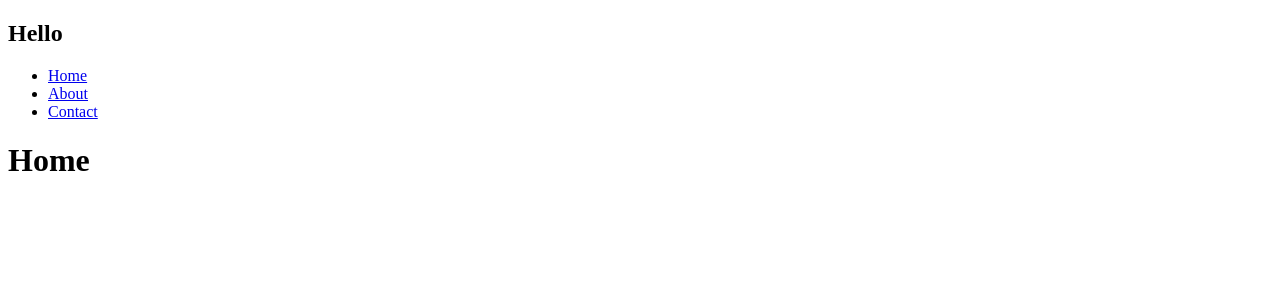
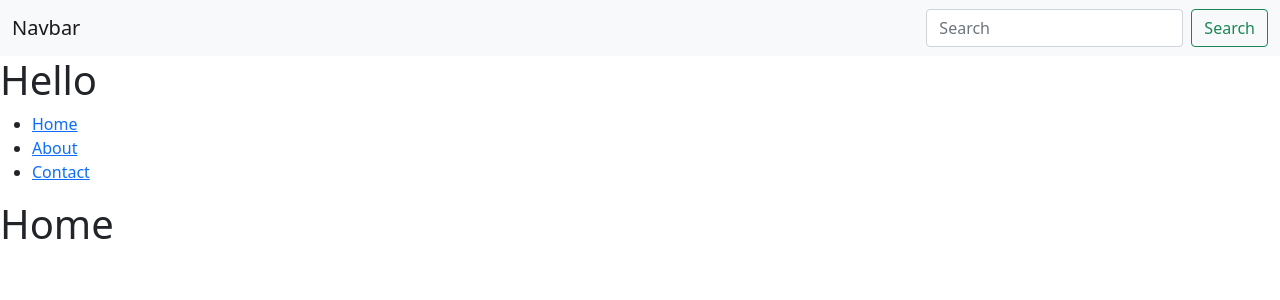
Before and after one commit to rnandon/YoutubeClone, a React (Create React App) app: page / in a window 1280 px wide. Shown: the top 300 px of the page. Built offline with nearby package versions, Linux system fonts and the light colour scheme.

Commit message:
Implemented basic navbar on App.js

```diff
--- a/package.json
+++ b/package.json
@@ -7,6 +7,7 @@
     "@testing-library/react": "^11.2.7",
     "@testing-library/user-event": "^12.8.3",
     "axios": "^0.21.1",
+    "bootstrap": "^5.1.0",
     "react": "^17.0.2",
     "react-dom": "^17.0.2",
     "react-router-dom": "^5.2.0",
--- a/public/index.html
+++ b/public/index.html
@@ -10,6 +10,7 @@
       content="Web site created using create-react-app"
     />
     <link rel="apple-touch-icon" href="%PUBLIC_URL%/logo192.png" />
+    <link href="https://cdn.jsdelivr.net/npm/bootstrap@5.1.0/dist/css/bootstrap.min.css" rel="stylesheet" integrity="sha384-KyZXEAg3QhqLMpG8r+8fhAXLRk2vvoC2f3B09zVXn8CA5QIVfZOJ3BCsw2P0p/We" crossorigin="anonymous" />
     <!--
       manifest.json provides metadata used when your web app is installed on a
       user's mobile device or desktop. See https://developers.google.com/web/fundamentals/web-app-manifest/
--- a/src/components/App.js
+++ b/src/components/App.js
@@ -1,24 +1,48 @@
-import React, { Fragment } from 'react';
+import React, { Fragment, useState } from 'react';
 import reactDom from 'react-dom';
+import { BrowserRouter as Router, Route, Link, Switch } from 'react-router-dom';
+import "./App.css";
 
-import { BrowserRouter as Router, Route, Link, Switch } from 'react-router-dom';
+// Notes:
+// - Nav section will become the main navbar
+// - Switch needs to call actual components instead of just the fragments below
+
+
 
 export default function App() {
-  const name = "John Doe"
+  const name="john doe";
+  let [searchParameters, setSearchParameters] = useState("");
+  const handleChange = (event) => {
+    setSearchParameters(event.target.value);
+  }
+
+
   return (
     <Router>
       <main>
-        <nav>
+        <nav class="navbar navbar-light bg-light">
+          <div class="container-fluid">
+            <Link to="/" class="navbar-brand">Navbar</Link>
+            <form class="d-flex">
+              <input class="form-control me-2" type="search" placeholder="Search" value={searchParameters} onChange={handleChange} aria-label="Search" />
+              <Link to={`/search/${searchParameters}`}>
+                <button class="btn btn-outline-success" type="submit">Search</button>
+              </Link>
+            </form>
+          </div>
+        </nav>
+
+        <div>
           <h1>Hello</h1>
           <ul>
             <li><Link to="/">Home</Link></li>
-            <li><Link to={`/about/${name}`}>About</Link></li>
+            <li><Link to={`/search/${name}`}>About</Link></li>
             <li><Link to="/contact">Contact</Link></li>
           </ul>
-        </nav>
+        </div>
         <Switch>
           <Route path="/" exact component={Home} />
-          <Route path="/about/:name"  component={About} />
+          <Route path="/search/:name"  component={Search} />
           <Route path="/contact"  component={Contact} />
         </Switch>
       </main>
@@ -34,7 +58,7 @@ const Home = () => (
 )
 
 // Will become the search page, parameters need to change to search query
-const About = ({match:{params:{name}}}) => (
+const Search = ({match:{params:{name}}}) => (
   <Fragment>
     <h1>About {name}</h1>
   </Fragment>
```
Also changed, not shown: 1 other file (tests, documents, lock files or other folders).
